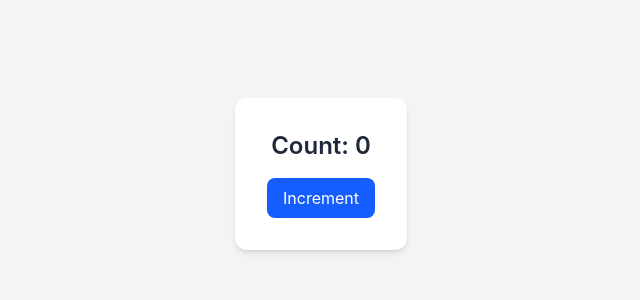
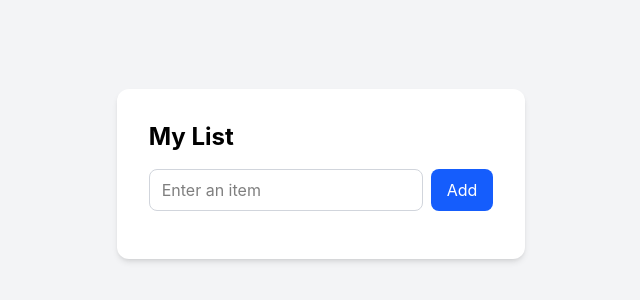
Before and after one commit to mtuannh/mtuannh-focusbear-intern, a React (Vite) app in the folder react-tailwind-practice/: page / in a window 1280 px wide. Shown: the part 226-526 px from the top of the page, without its empty margins (319-959 px from the left). Built offline with nearby package versions, Linux system fonts and the light colour scheme.

Commit message:
issue #29

```diff
--- a/react-tailwind-practice/src/App.jsx
+++ b/react-tailwind-practice/src/App.jsx
@@ -1,10 +1,14 @@
-import Counter from './components/Counter'
+import ListForm from './components/ListForm'
 
 function App() {
   return (
     <div className="min-h-screen bg-gray-100 flex items-center justify-center">
       <div className="bg-white p-8 rounded-xl shadow-md">
-        <Counter />
+        <h1 className="text-2xl font-bold mb-4">
+          My List
+        </h1>
+
+        <ListForm />
       </div>
     </div>
   )
--- a/react-tailwind-practice/src/components/Button.jsx
+++ b/react-tailwind-practice/src/components/Button.jsx
@@ -1,6 +1,7 @@
-function Button({ children, onClick }) {
+function Button({ children, onClick, type = 'button' }) {
     return (
     <button
+        type={type}
         onClick={onClick}
         className="px-4 py-2 bg-blue-600 text-white rounded-lg hover:bg-blue-700 active:bg-blue-800 transition"
     >
--- /dev/null
+++ b/react-tailwind-practice/src/components/ListForm.jsx
@@ -0,0 +1,46 @@
+import { useState } from 'react'
+import Button from './Button'
+
+function ListForm() {
+const [text, setText] = useState('')
+const [items, setItems] = useState([])
+
+const handleSubmit = (event) => {
+event.preventDefault()
+
+if (text.trim() === '') {
+    return
+}
+
+setItems([...items, text])
+setText('')
+}
+
+return (
+<div className="flex flex-col gap-4">
+    <form onSubmit={handleSubmit} className="flex gap-2">
+    <input
+        type="text"
+        value={text}
+        onChange={(event) => setText(event.target.value)}
+        placeholder="Enter an item"
+        className="border border-gray-300 rounded-lg px-3 py-2"
+    />
+
+    <Button type="submit">
+        Add
+    </Button>
+    </form>
+
+    <ul className="list-disc pl-5">
+    {items.map((item, index) => (
+        <li key={index} className="text-gray-700">
+        {item}
+        </li>
+    ))}
+    </ul>
+</div>
+)
+}
+
+export default ListForm
```
Also changed, not shown: 1 other file (tests, documents, lock files or other folders).
